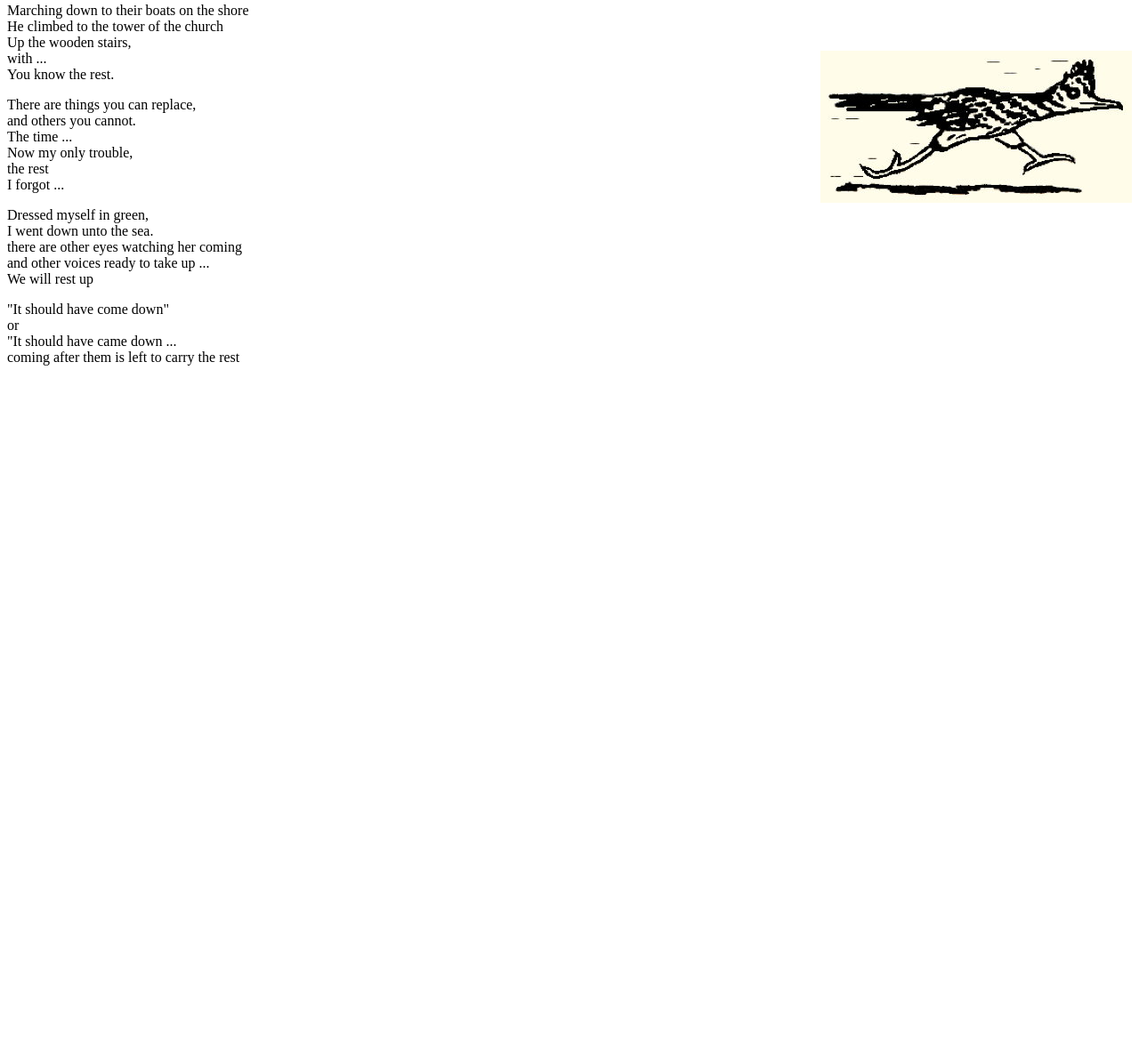
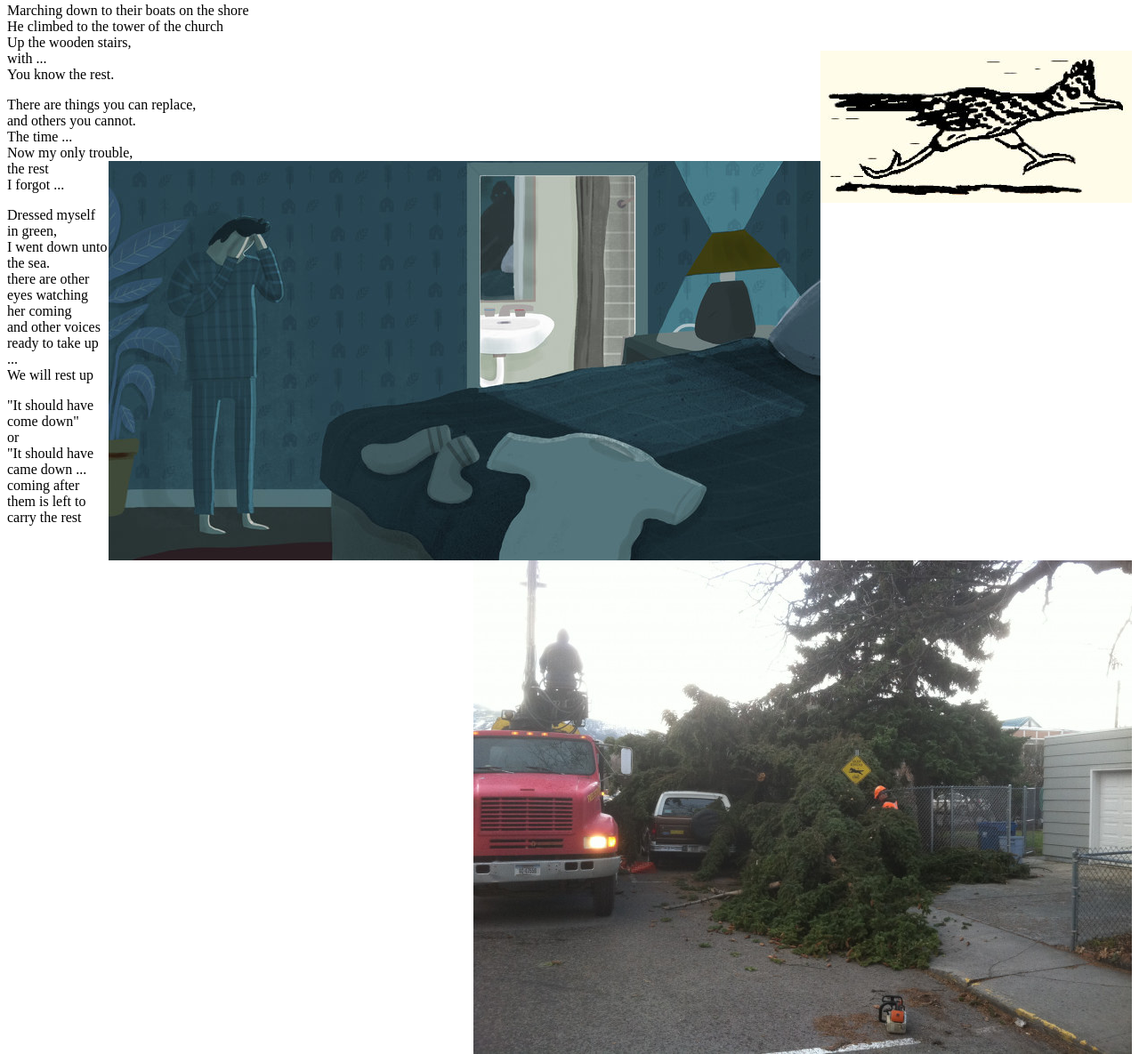
Before and after one commit to annac0nda/down, a plain HTML site: page index.html in a window 1280 px wide. Shown: the part 385-1570 px from the top of the page at 89% size. Before the commit the page ends 812 px from the top, so only its background shows below. Drawn offline with Linux system fonts and the light colour scheme.

Commit message:
Update index.html

```diff
--- a/index.html
+++ b/index.html
@@ -15,14 +15,14 @@ You know the rest.</p>
 There are things you can replace,<br>
 and others you cannot.<br>
 The time ...<br>
-Now my only trouble,<br>
+Now my only trouble,<br> <img src="img/sleep.jpg" style="float:right">
 the rest<br>
 I forgot ...</p>
 
 <p>Dressed myself in green,<br>
 I went down unto the sea.<br>
 there are other eyes watching her coming<br>
-and other voices ready to take up ...<br>
+and other voices ready to take up ...<br> <img src="img/tree.jpg" style="float:right">
 We will rest up</p>
 
 <p>"It should have come down"<br>
```
